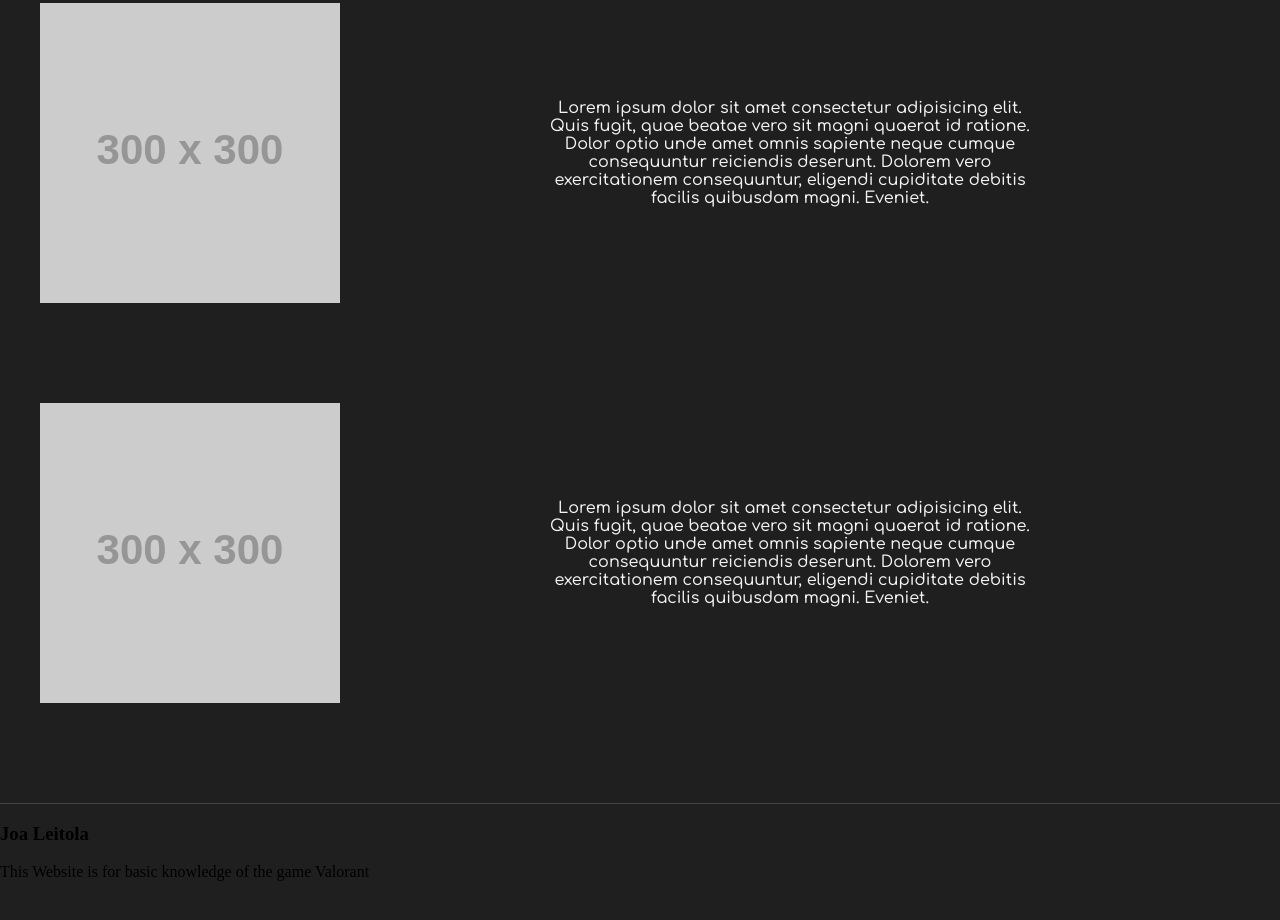
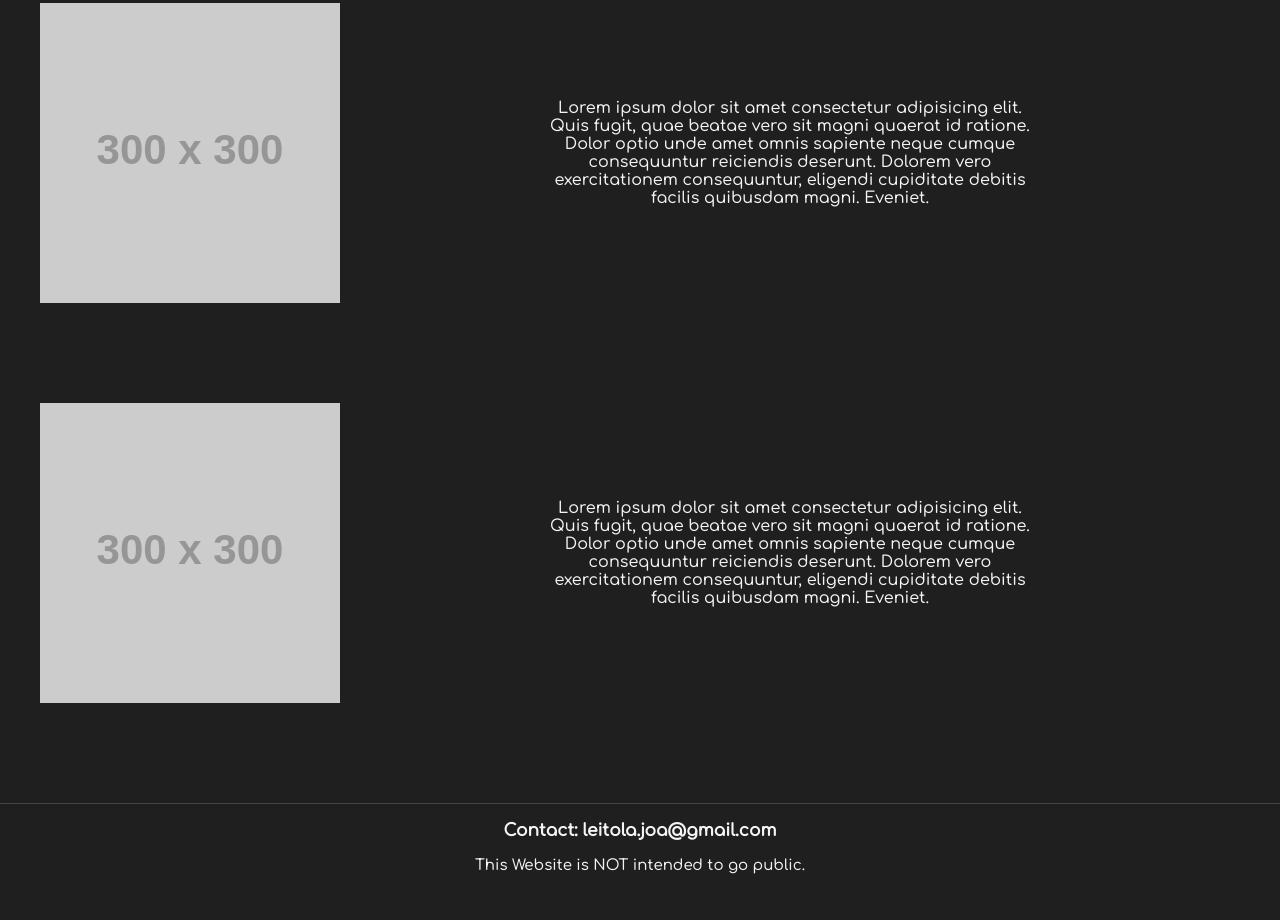
Before and after one commit to JJooaa/valorante, a plain HTML site: page index.html in a window 1280 px wide. Shown: the part 1966-2886 px from the top of the page. Drawn offline with Linux system fonts and the light colour scheme; placeholder pictures from the web are drawn by us.

Commit message:
fixed footer

```diff
--- a/index.html
+++ b/index.html
@@ -8,6 +8,7 @@
         <link href="./styles/mediaq.css" style="text/css" rel="stylesheet">
     </head>
     <body>
+
         <header>
             <img class="logo" href="#" src="images/valorant_150.png">
             <nav>
@@ -19,6 +20,7 @@
             </nav>
         </header>
 
+
         <section id="hero">
             <div class="hero-container">
                 <img class="hero-image"src="https://images.wallpapersden.com/image/download/valorant-video-game_bGVoZWaUmZqaraWkpJRmbmdlrWZlbWU.jpg">
@@ -26,6 +28,7 @@
                 From Riot Games</div>
             </div>
         </section>
+
 
         <section id="game-info">
             <div class="info fade-in">
@@ -48,6 +51,7 @@
                 <span></span>
             </div>
         </section>
+
 
         <section id="overview">
             <div class="x-container">
@@ -76,9 +80,10 @@
             </div>
         </section>
 
+
         <footer>
-            <h3>Joa Leitola</h3>
-            <p>This Website is for basic knowledge of the game Valorant</p>
+            <h3 class="footer-h3">Contact: leitola.joa@gmail.com</h3>
+            <p class="footer-p">This Website is NOT intended to go public.</p>
         </footer>
 
 
--- a/styles/style.css
+++ b/styles/style.css
@@ -151,6 +151,20 @@ a {
 
 footer {
     width: 100%;
-    height: 200px;
+    height: 100px;
     border-top: 1px solid rgba(185, 181, 181, 0.24);
 }
+
+.footer-h3 {
+    color: whitesmoke;
+    text-align: center;
+    font-family: "Comfortaa";
+    font-size: 17px;
+}
+
+.footer-p {
+    color: whitesmoke;
+    text-align: center;
+    font-family: "Comfortaa";
+    font-size: 15px;
+}
```
